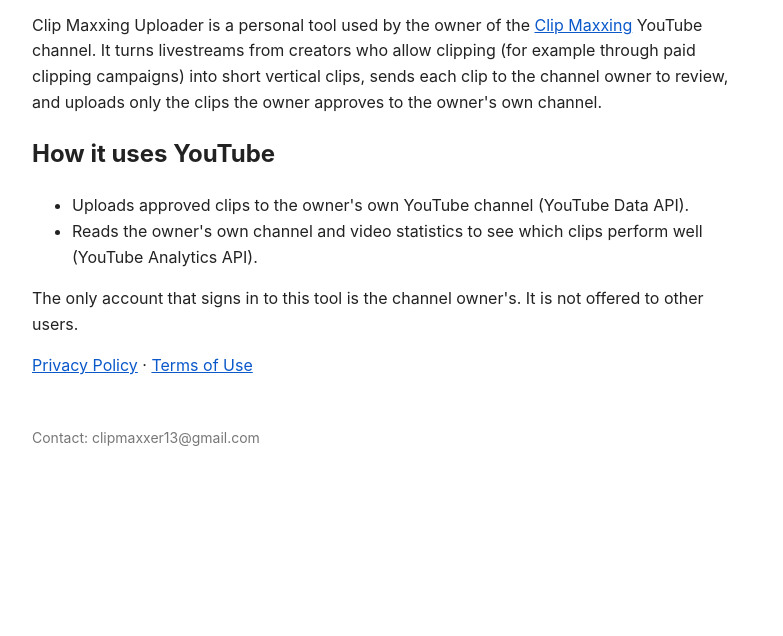
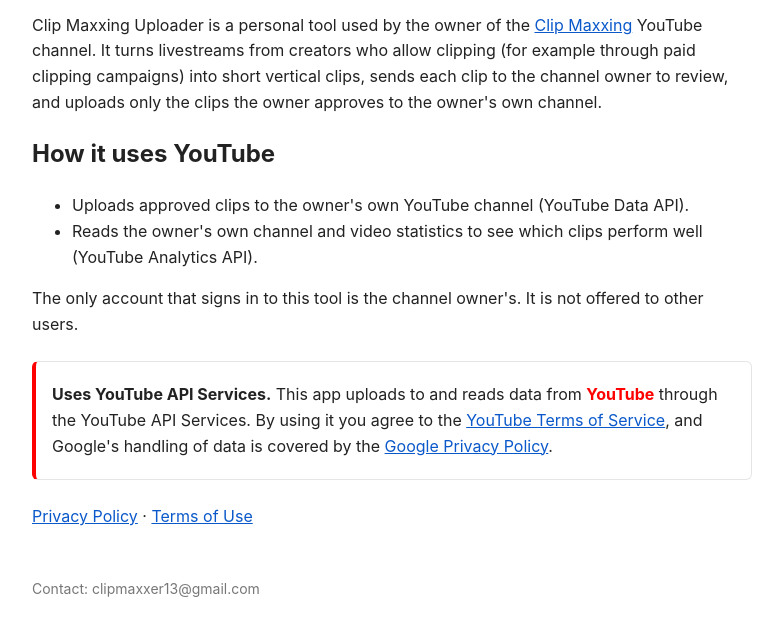
Before and after one commit to haydenhobbbs/clipmaxxing-site, a plain HTML site: page index.html in a window 1280 px wide. Shown: the part 124-760 px from the top of the page, without its empty margins (248-1031 px from the left). Drawn offline with Linux system fonts and the light colour scheme.

Commit message:
Show YouTube API Services notice on the homepage
Co-Authored-By: Claude Opus 5.5 <noreply@anthropic.com>

```diff
--- a/index.html
+++ b/index.html
@@ -14,6 +14,12 @@ clip to the channel owner to review, and uploads only the clips the owner approv
 <li>Reads the owner's own channel and video statistics to see which clips perform well (YouTube Analytics API).</li>
 </ul>
 <p>The only account that signs in to this tool is the channel owner's. It is not offered to other users.</p>
+<div class="yt">
+<p><strong>Uses YouTube API Services.</strong> This app uploads to and reads data from
+<span class="ytname">YouTube</span> through the YouTube API Services. By using it you agree to the
+<a href="https://www.youtube.com/t/terms">YouTube Terms of Service</a>, and Google's handling of data is covered by the
+<a href="https://policies.google.com/privacy">Google Privacy Policy</a>.</p>
+</div>
 <p><a href="privacy.html">Privacy Policy</a> · <a href="terms.html">Terms of Use</a></p>
 <footer>Contact: clipmaxxer13@gmail.com</footer>
 </body></html>
--- a/style.css
+++ b/style.css
@@ -1,2 +1,3 @@
 body{font-family:-apple-system,Segoe UI,Helvetica,Arial,sans-serif;max-width:720px;margin:40px auto;padding:0 20px;line-height:1.6;color:#222}
 h1{margin-bottom:4px} .sub{color:#666;margin-top:0} a{color:#0a58ca} footer{margin-top:48px;color:#777;font-size:14px}
+.yt{border:1px solid #e5e5e5;border-left:4px solid #ff0000;padding:4px 16px;border-radius:6px;margin:24px 0}.ytname{color:#ff0000;font-weight:700}
```
